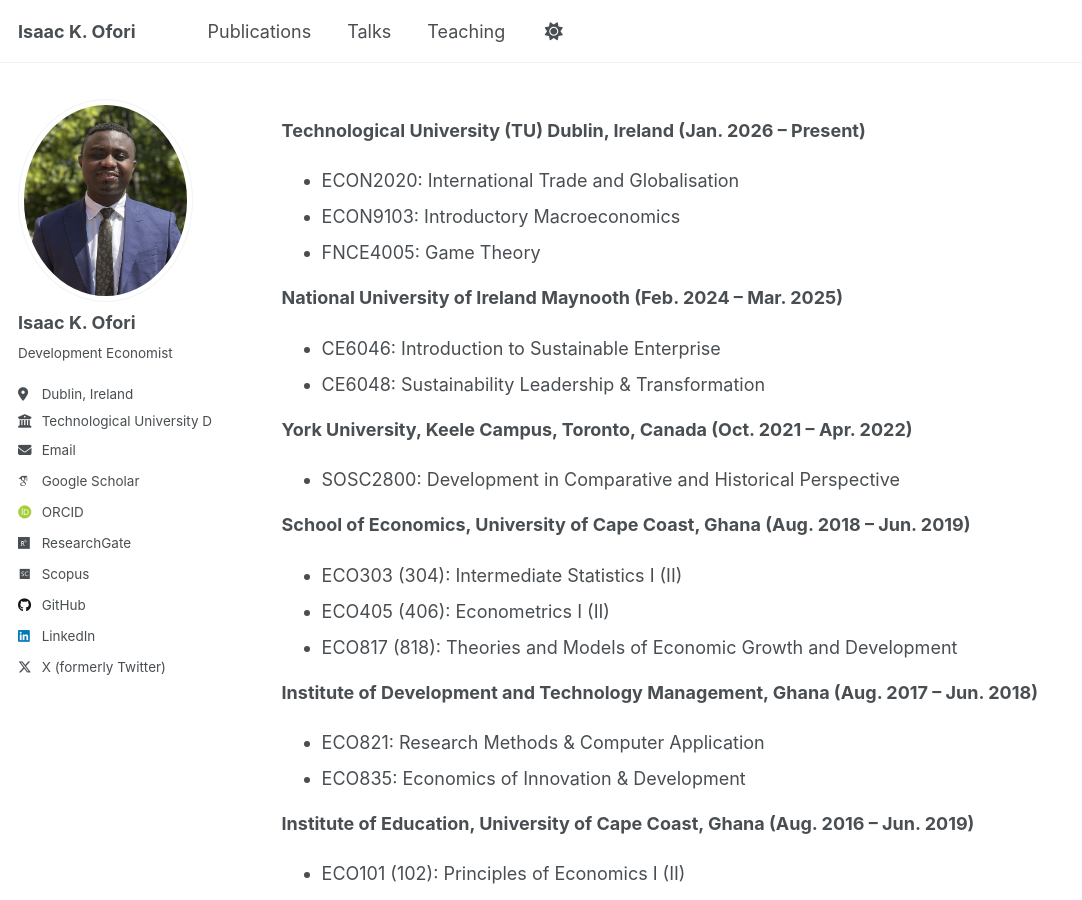
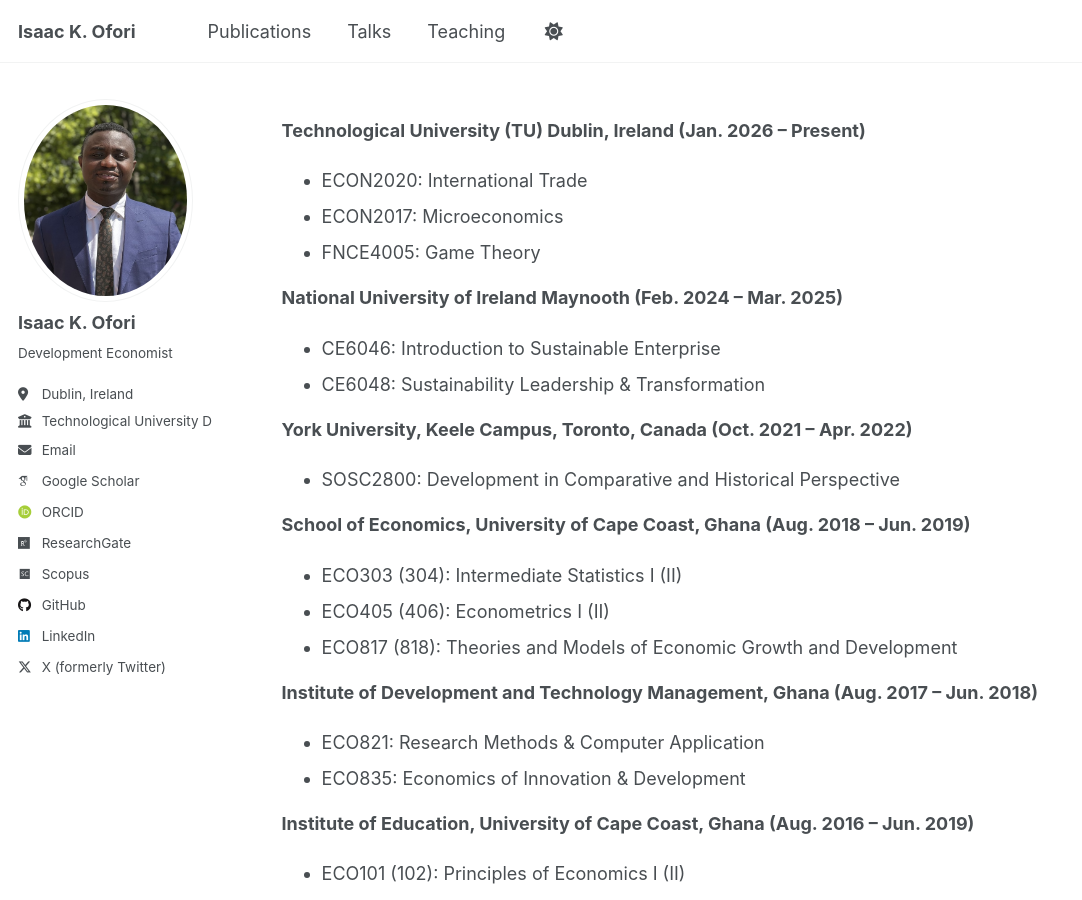
Before and after one commit to ikofori/ikofori.github.io, a Jekyll site: the page built from _teaching/2014-spring-teaching-1.md, in a window 1280 px wide and 900 px high. Shown: the whole window, without its empty margins (0-1082 px from the left). Built offline with Jekyll 4.4.1, drawn with Linux system fonts in a browser that asks for light colours; some web fonts are replaced; a script that is not in the unit is left out.

Commit message:
Update 2014-spring-teaching-1.md

```diff
--- a/_teaching/2014-spring-teaching-1.md
+++ b/_teaching/2014-spring-teaching-1.md
@@ -8,8 +8,8 @@ author_profile: true
 
 
 **Technological University (TU) Dublin, Ireland (Jan. 2026 – Present)**
-- ECON2020: International Trade and Globalisation
-- ECON9103: Introductory Macroeconomics
+- ECON2020: International Trade
+- ECON2017: Microeconomics
 - FNCE4005: Game Theory
 
 
```
